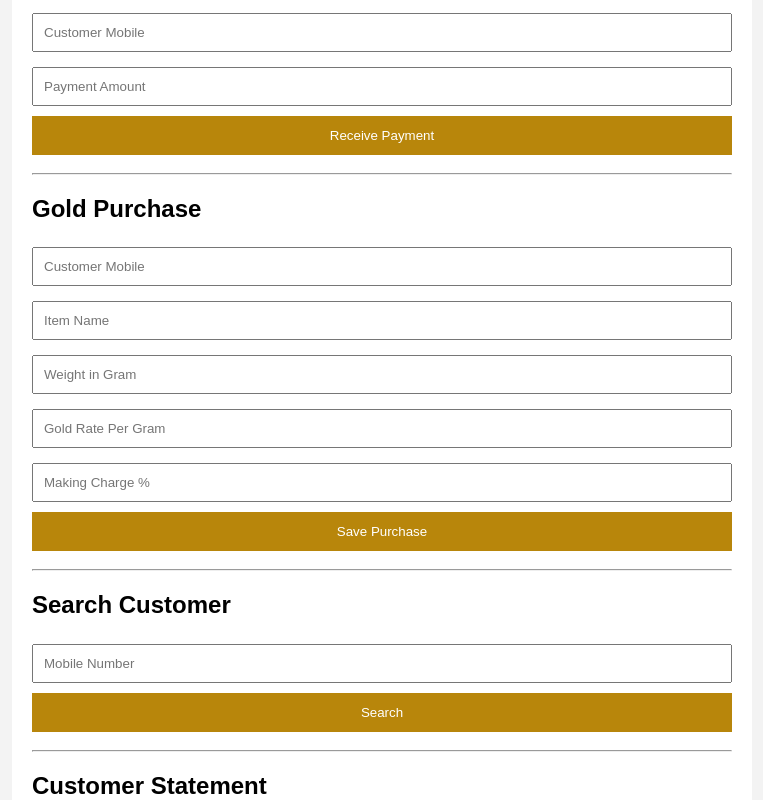
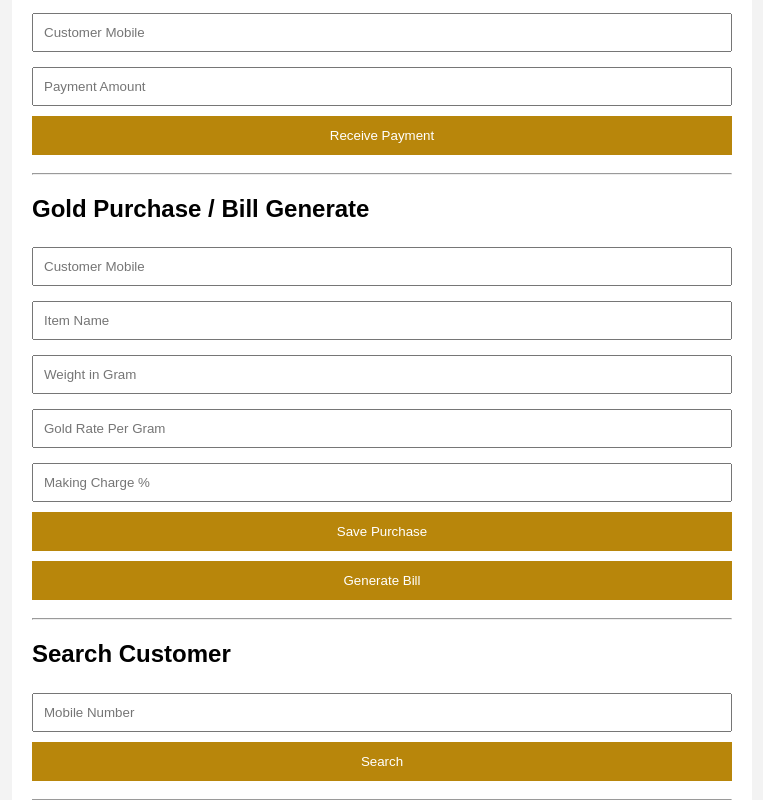
Before and after one commit to vikashsoni1945-a11y/nand-jewelers-web, a plain HTML site: page index.html in a window 1280 px wide. Shown: the part 452-1252 px from the top of the page, without its empty margins (258-1021 px from the left). Drawn offline with Linux system fonts and the light colour scheme.

Commit message:
Update Gold Purchase section and add Bill Generation

```diff
--- a/index.html
+++ b/index.html
@@ -26,13 +26,17 @@
 
 <hr>
 
-<h2>Gold Purchase</h2>
+<h2>Gold Purchase / Bill Generate</h2>
 <input id="purchaseMobile" placeholder="Customer Mobile">
 <input id="itemName" placeholder="Item Name">
 <input id="weight" placeholder="Weight in Gram">
 <input id="rate" placeholder="Gold Rate Per Gram">
 <input id="making" placeholder="Making Charge %">
+
 <button onclick="goldPurchase()">Save Purchase</button>
+<button onclick="generateBill()">Generate Bill</button>
+
+<div id="billResult"></div>
 
 <hr>
 
```
